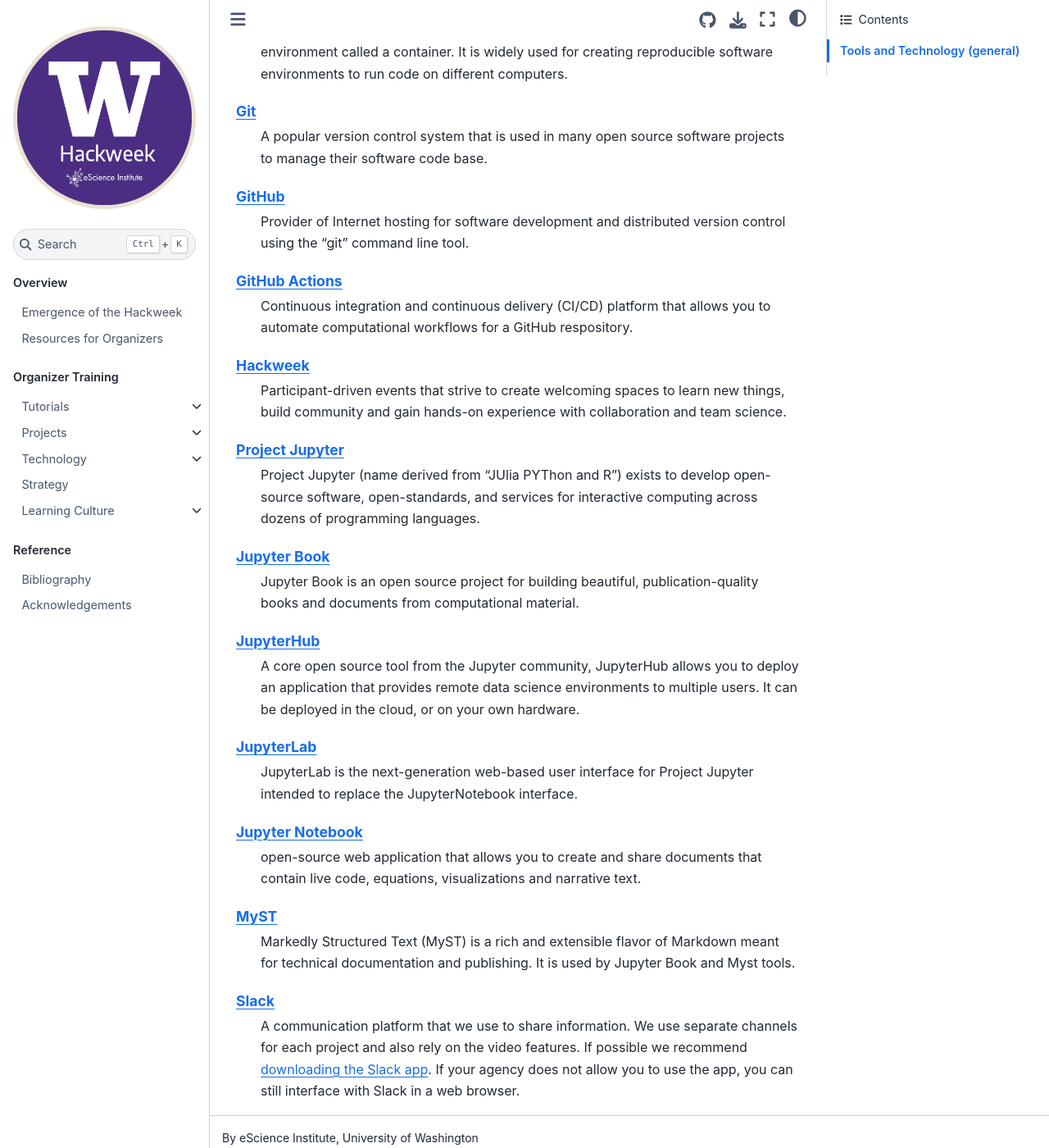
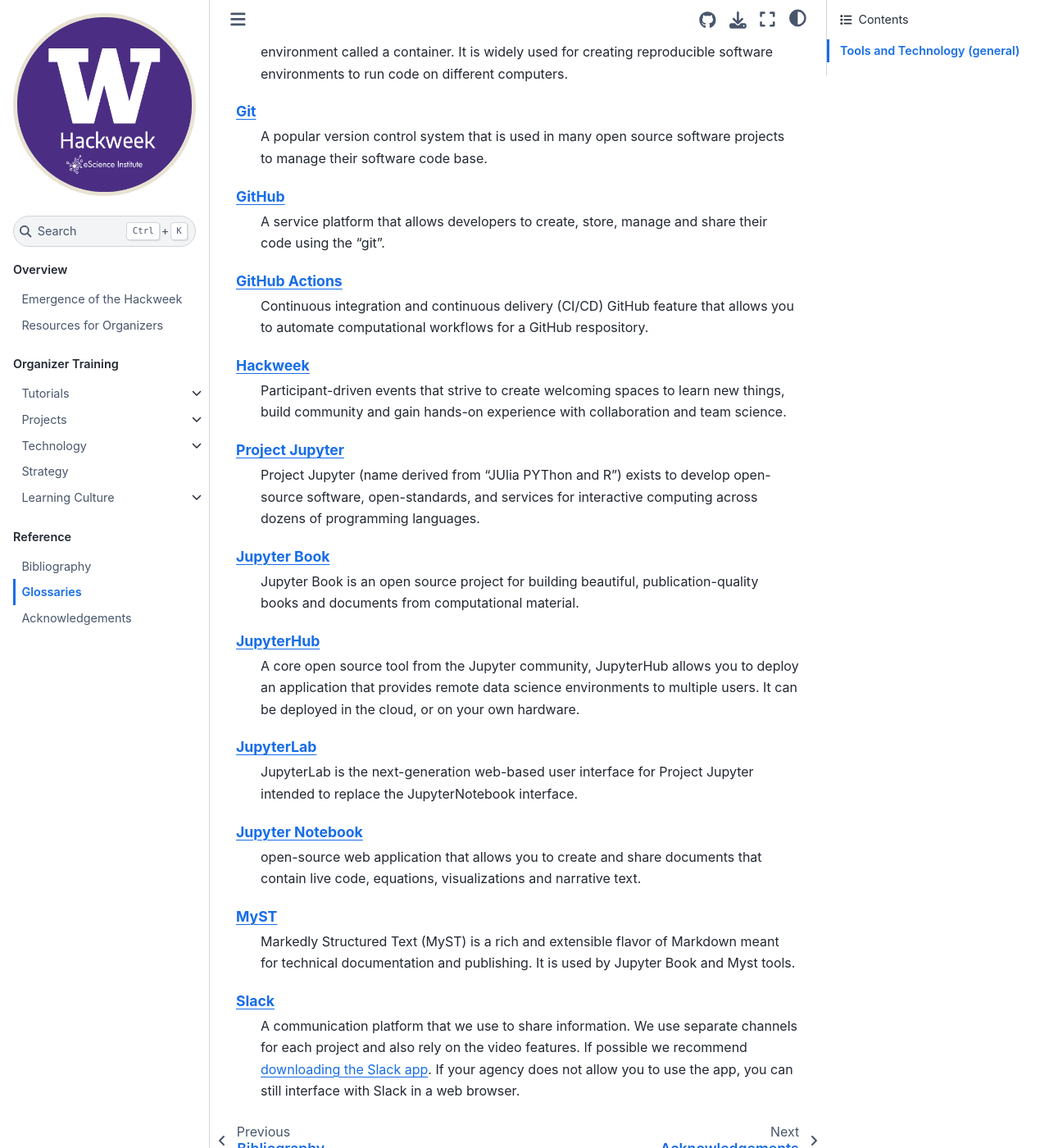
Before and after one commit to uwhackweek/hackweeks-as-a-service, a Jupyter Book: the page built from docs/reference/glossary.md, in a window 1280 px wide and 1400 px high, scrolled down 507 px. Shown: the whole window at 82% size. Built offline with Jupyter Book 1.0.4 settings and Sphinx 7.4.7 and the Sphinx Book theme 1.1.4, drawn with Linux system fonts in a browser that asks for light colours.

Commit message:
glossary review comments

```diff
--- a/docs/_toc.yml
+++ b/docs/_toc.yml
@@ -32,4 +32,5 @@
 - caption: Reference
   chapters:
     - file: reference/bibliography
+    - file: reference/glossary
     - file: reference/acknowledgements
--- a/docs/reference/glossary.md
+++ b/docs/reference/glossary.md
@@ -23,11 +23,10 @@
   projects to manage their software code base.
 
 [GitHub](https://github.com)
-  Provider of Internet hosting for software development and distributed version
-  control using the "git" command line tool.
+  A service platform that allows developers to create, store, manage and share their code using the "git".
 
 [GitHub Actions](https://docs.github.com/en/actions)
-  Continuous integration and continuous delivery (CI/CD) platform that allows you to automate computational workflows for a GitHub respository.
+  Continuous integration and continuous delivery (CI/CD) GitHub feature that allows you to automate computational workflows for a GitHub respository.
 
 [Hackweek](https://uwhackweek.github.io/hackweeks-as-a-service)
   Participant-driven events that strive to create welcoming spaces to learn new
```
